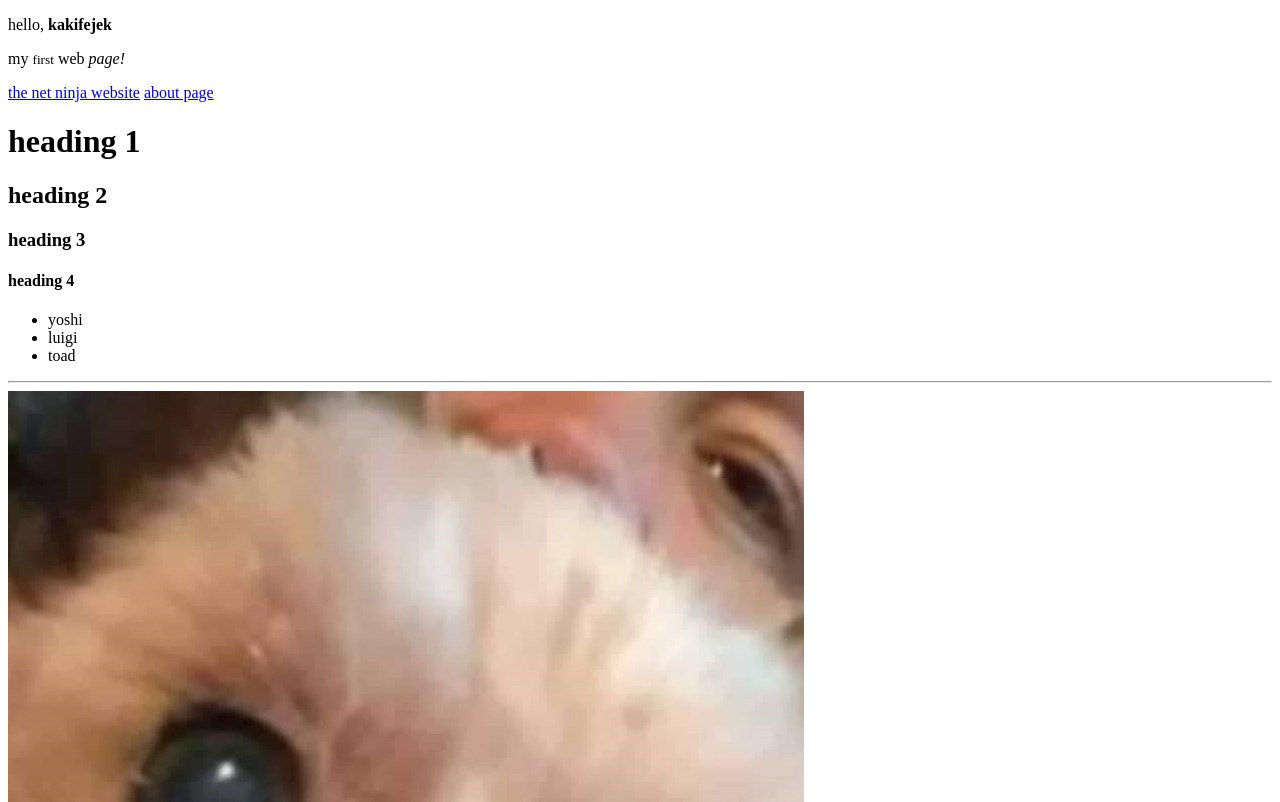
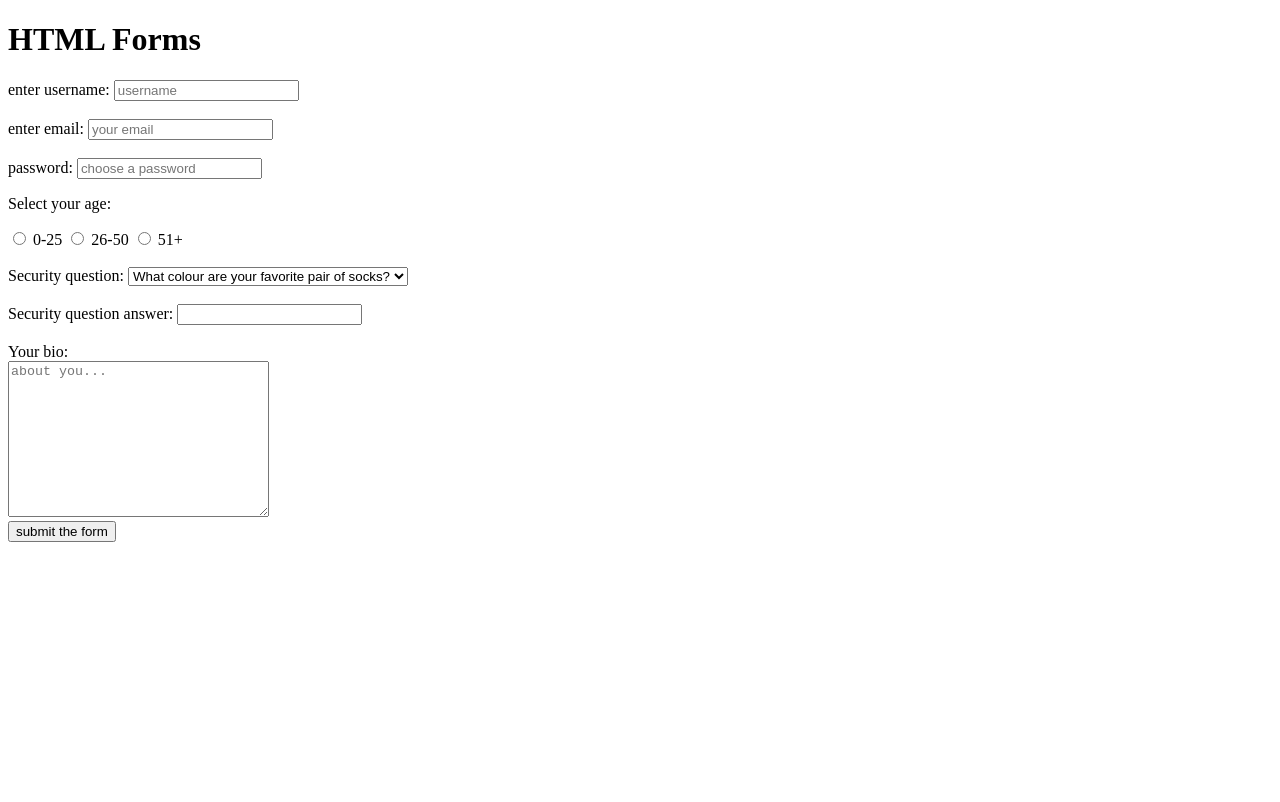
Before and after one commit to thatwaswild/my-first-webpage, a plain HTML site: page index.html in a window 1280 px wide. Shown: the top 802 px of the page. Drawn offline with Linux system fonts and the light colour scheme.

Commit message:
HTML Forms

```diff
--- a/index.html
+++ b/index.html
@@ -1,44 +1,55 @@
 <!DOCTYPE html>
 <html>
 <head>
-    <title>Learning HTML</title>
+    <title>HTML Forms</title>
 </head>
 <body>
 
-    <div>
-        <p>hello, <strong>kakifejek</strong></p>
-        <p>my <small>first</small> web <em>page!</em></p>
-        <a href="https://www.thenetninja.co.uk">the net ninja website</a>
-        <a href="about.html">about page</a>
-    </div>
+    <h1>HTML Forms</h1>
 
-    <div>
-        <h1>heading 1</h1>
-        <h2>heading 2</h2>
-        <h3>heading 3</h3>
-        <h4>heading 4</h4>
-    </div>
+    <form>
+        <label for="username">enter username:</label>
+        <input type="text" id="username" name="username" placeholder="username" required>
+        <br><br>
+        <label for="email">enter email:</label>
+        <input type="text" id="email" name="email" placeholder="your email" required>
+        <br><br>
+        <label for="password">password:</label>
+        <input type="text" id="passowrd" name="password" placeholder="choose a password" required>
 
-    <div>
-        <ul>
-            <li>yoshi</li>
-            <li>luigi</li>
-            <li>toad</li>
-        </ul>
-    </div>
+        <p>Select your age:</p>
 
-    <!-- span tag below -->
-    <!--<span>I am a <br>span tag</span> -->
+        <input type="radio" name="age" value="0-25" id="option-1">
+        <label for="option-1">0-25</label>
+        <input type="radio" name="age" value="26-50" id="option-2">
+        <label for="option-2">26-50</label>
+        <input type="radio" name="age" value="51+" id="option-3">
+        <label for="option-3">51+</label>
 
-    <hr>
+        <br><br>
 
-    <img src="img/monty.png" alt="a picture of Monty">
+        <label for="question">Security question:</label>
+        <select name="question" id="question">
+            <option value="q1">What colour are your favorite pair of socks?</option>
+            <option value="q2">If you could be a vegetable,what it be?</option>
+            <option value="q3">What is your best ever security question?</option>
+                </select>
 
-    <blockquote cite="http://www.oscarwildsite.com">
-        we are all in the ugget, but some of us are looking at the stars
-    </blockquote>
+                <br><br>
 
-    <p style="color:orange">style me</p>
+        <label for="answer">Security question answer:</label>
+        <input type="text" id="answer" name="answer">
+
+        <br><br>
+
+        <label for="bio">Your bio:</label><br>
+        <textarea name="bio" id="bio" cols="30" rows="10" placeholder="about you..."></textarea>
+
+        <br>
+
+        <input type="submit" value="submit the form">
+
+    </form>
 
 </body>
 </html>
```
Also changed, not shown: about.html (deleted), img/monty.png (deleted).
